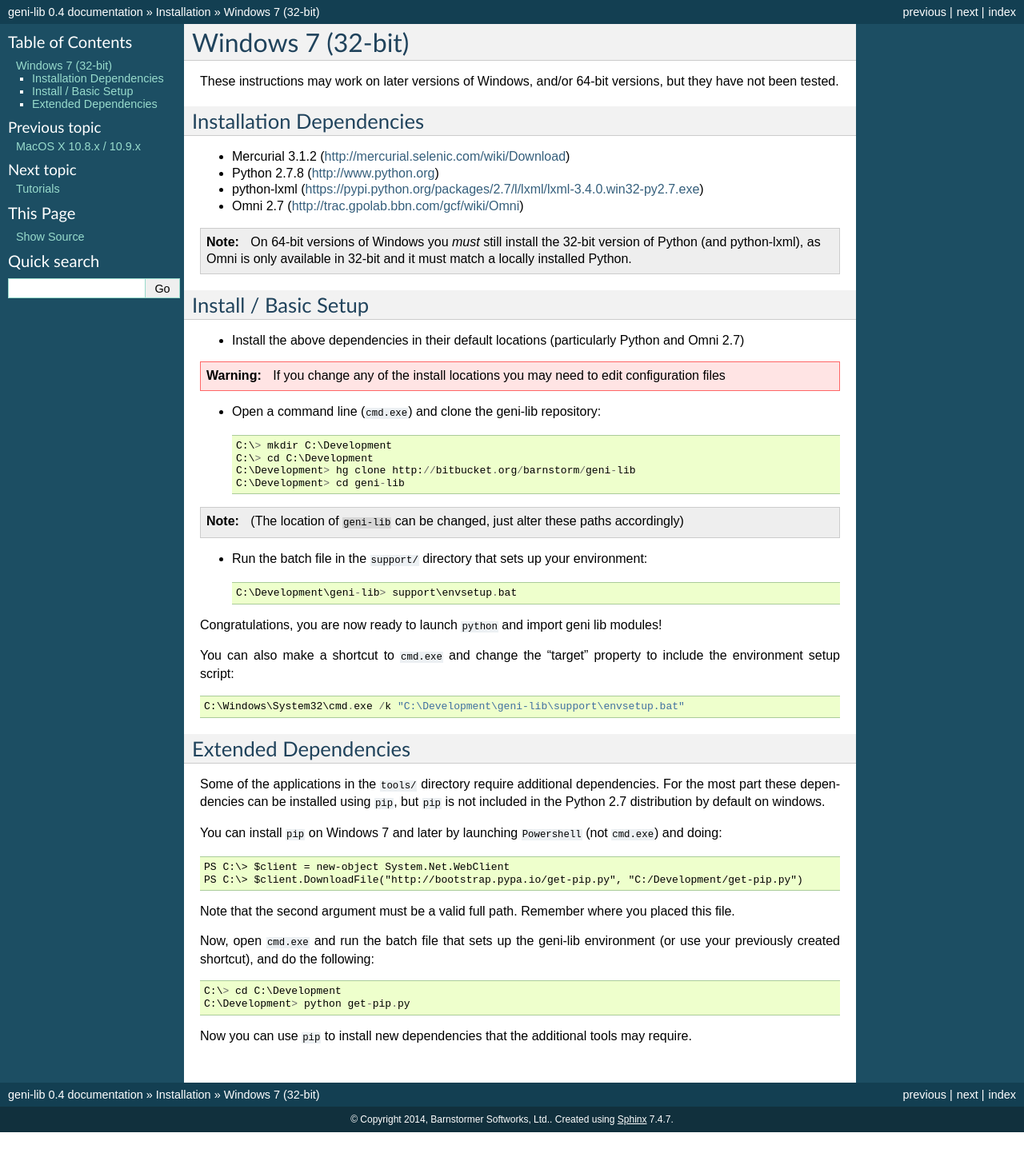
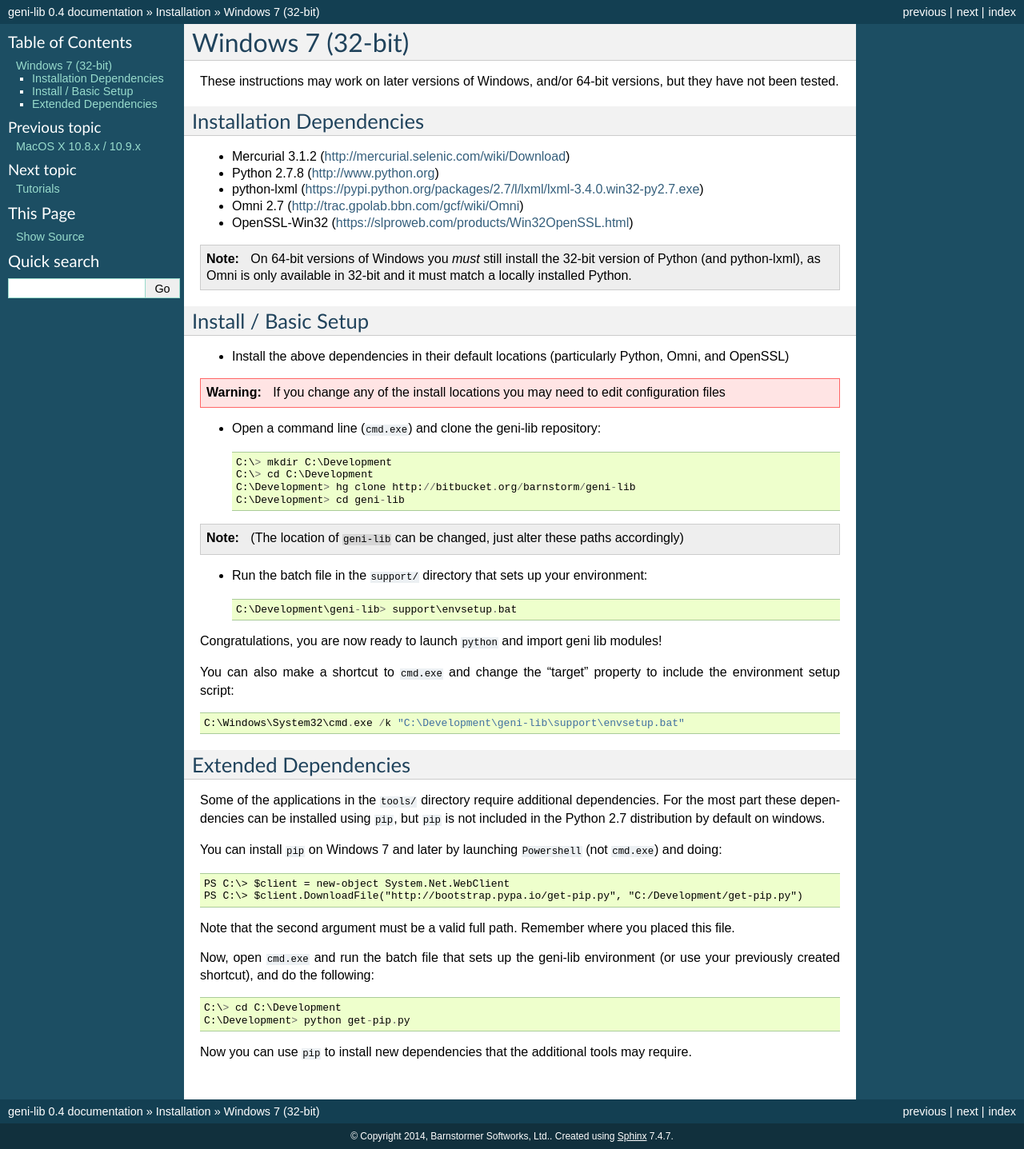
Before and after one commit to kaimast/geni-lib3, a Sphinx documentation site: the page built from docs/source/intro/windows.rst, in a window 1280 px wide. Shown: the whole page at 80% size. Built offline with Sphinx 7.4.7, drawn with Linux system fonts in a browser that asks for light colours; pages that are not in the unit, such as notebooks, are missing from menus; before the commit the page ends 1416 px from its top, so only the background shows below that.

Commit message:
Updated key handling on windows, updated windows install docs

```diff
--- a/docs/source/intro/windows.rst
+++ b/docs/source/intro/windows.rst
@@ -11,6 +11,7 @@ Installation Dependencies
 * Python 2.7.8 (http://www.python.org)
 * python-lxml (https://pypi.python.org/packages/2.7/l/lxml/lxml-3.4.0.win32-py2.7.exe)
 * Omni 2.7 (http://trac.gpolab.bbn.com/gcf/wiki/Omni)
+* OpenSSL-Win32 (https://slproweb.com/products/Win32OpenSSL.html)
 
 .. note::
   On 64-bit versions of Windows you *must* still install the 32-bit version of Python (and python-lxml),
@@ -20,7 +21,7 @@ Installation Dependencies
 Install / Basic Setup
 =====================
 
-* Install the above dependencies in their default locations (particularly Python and Omni 2.7)
+* Install the above dependencies in their default locations (particularly Python, Omni, and OpenSSL)
 
 .. warning::
   If you change any of the install locations you may need to edit configuration files
```
Also changed, not shown: 1 other file.
